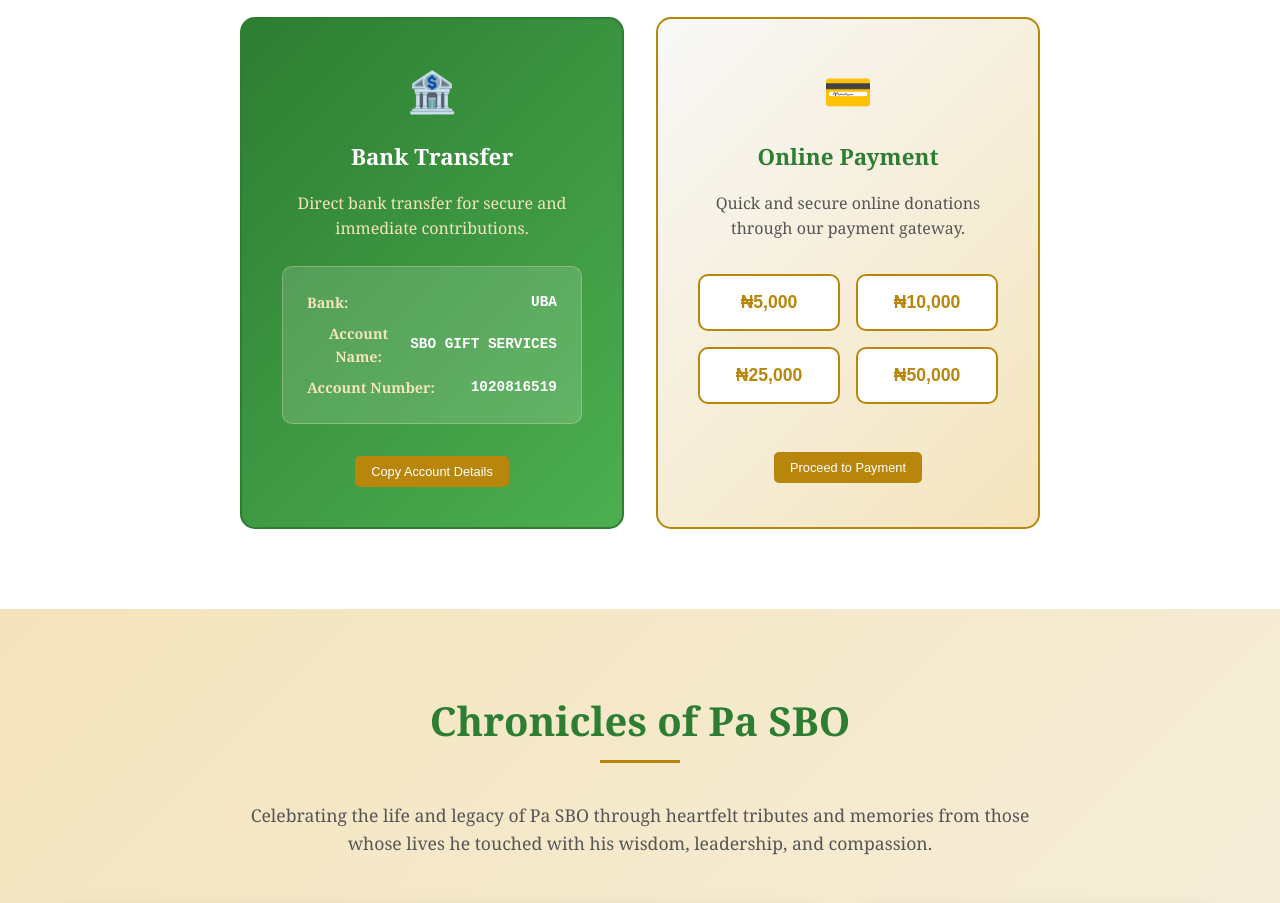
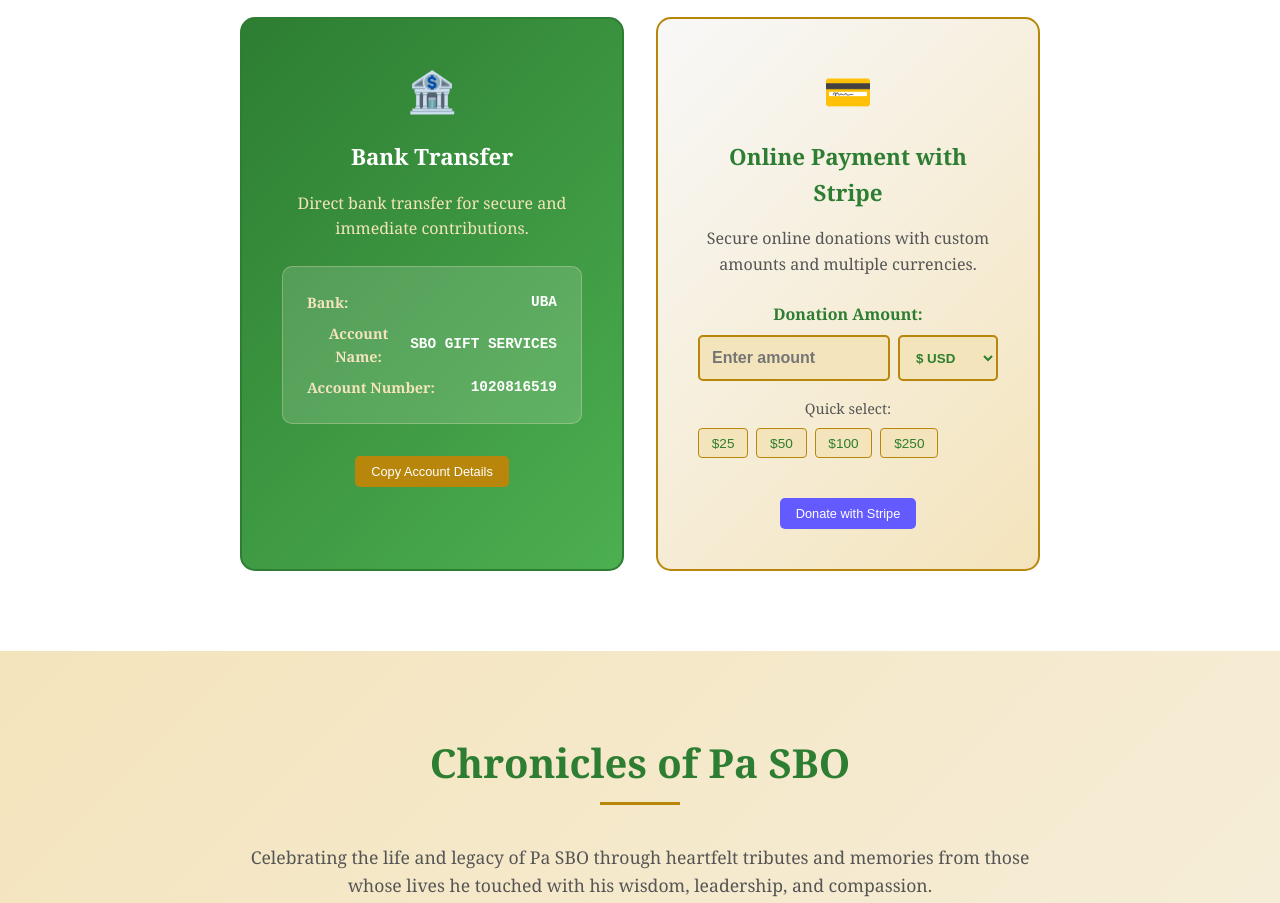
Before and after one commit to ayofemiade/SBO-Foundation, a plain HTML site: page donate.html in a window 1280 px wide. Shown: the part 1420-2323 px from the top of the page. Drawn offline with Linux system fonts and the light colour scheme.

Commit message:
online payment

```diff
--- a/donate.html
+++ b/donate.html
@@ -97,17 +97,35 @@
 
                     <div class="donation-card">
                         <div class="donation-icon">💳</div>
-                        <h3>Online Payment</h3>
-                        <p>Quick and secure online donations through our payment gateway.</p>
+                        <h3>Online Payment with Stripe</h3>
+                        <p>Secure online donations with custom amounts and multiple currencies.</p>
 
-                        <div class="quick-amounts">
-                            <button class="amount-btn" onclick="selectAmount(this, 5000)">₦5,000</button>
-                            <button class="amount-btn" onclick="selectAmount(this, 10000)">₦10,000</button>
-                            <button class="amount-btn" onclick="selectAmount(this, 25000)">₦25,000</button>
-                            <button class="amount-btn" onclick="selectAmount(this, 50000)">₦50,000</button>
+                        <div class="custom-donation-form">
+                            <div class="amount-input-group">
+                                <label for="donation-amount">Donation Amount:</label>
+                                <div class="input-wrapper">
+                                    <input type="number" id="donation-amount" class="amount-input" placeholder="Enter amount" min="1" step="0.01">
+                                    <select id="currency-selector" class="currency-select">
+                        <option value="NGN">₦ NGN</option>
+                        <option value="USD" selected>$ USD</option>
+                        <option value="EUR">€ EUR</option>
+                        <option value="GBP">£ GBP</option>
+                    </select>
+                                </div>
+                            </div>
+
+                            <div class="suggested-amounts">
+                        <span class="suggestion-label">Quick select:</span>
+                        <div class="quick-select-buttons">
+                             <button type="button" class="quick-select-btn" onclick="setQuickAmount(25)">$25</button>
+                             <button type="button" class="quick-select-btn" onclick="setQuickAmount(50)">$50</button>
+                             <button type="button" class="quick-select-btn" onclick="setQuickAmount(100)">$100</button>
+                             <button type="button" class="quick-select-btn" onclick="setQuickAmount(250)">$250</button>
+                         </div>
+                    </div>
                         </div>
 
-                        <button class="copy-btn" onclick="showPaymentForm()">Proceed to Payment</button>
+                        <button class="copy-btn stripe-payment-btn" onclick="processStripePayment()">Donate with Stripe</button>
                     </div>
                 </div>
             </div>
--- a/scripts/donate.js
+++ b/scripts/donate.js
@@ -106,21 +106,54 @@ function copyAccountDetails(element) {
     });
 }
 
-// Quick amount selection
-function selectAmount(button, amount) {
-    // Remove active class from all buttons
-    document.querySelectorAll('.amount-btn').forEach(btn => {
-        btn.classList.remove('active');
-    });
+// New function for quick amount selection
+function setQuickAmount(amount) {
+    const amountInput = document.getElementById('donation-amount');
+    const currencySelect = document.getElementById('currency-selector');
 
-    // Add active class to clicked button
-    button.classList.add('active');
+    if (amountInput) {
+        amountInput.value = amount;
+        // Set currency to USD for quick amounts
+        currencySelect.value = 'USD';
+    }
+}
 
-    // Store selected amount (you can use this for payment processing)
-    window.selectedAmount = amount;
+// Function to process Stripe payment
+function processStripePayment() {
+    const amountInput = document.getElementById('donation-amount');
+    const currencySelect = document.getElementById('currency-selector');
 
-    // Show payment form or next step
-    showPaymentForm(amount);
+    if (!amountInput || !currencySelect) {
+        alert('Payment form not found. Please refresh the page and try again.');
+        return;
+    }
+
+    const amount = parseFloat(amountInput.value);
+    const currency = currencySelect.value;
+
+    if (!amount || amount <= 0) {
+        alert('Please enter a valid donation amount.');
+        amountInput.focus();
+        return;
+    }
+
+    // Here you would integrate with Stripe
+    // For now, show a placeholder message
+    alert(`Ready to process ${getCurrencySymbol(currency)}${amount.toFixed(2)} ${currency} donation via Stripe.\n\nStripe integration link will be added here.`);
+
+    // You can replace this with actual Stripe integration:
+    // window.location.href = 'your-stripe-payment-link';
+}
+
+// Helper function to get currency symbol
+function getCurrencySymbol(currency) {
+    const symbols = {
+        'NGN': '₦',
+        'USD': '$',
+        'EUR': '€',
+        'GBP': '£'
+    };
+    return symbols[currency] || currency;
 }
 
 // Show payment form
--- a/styles/donate.css
+++ b/styles/donate.css
@@ -365,31 +365,108 @@ body {
     transform: scale(0.95);
 }
 
-/* Quick Amount Buttons */
-.quick-amounts {
-    display: grid;
-    grid-template-columns: repeat(auto-fit, minmax(100px, 1fr));
-    gap: 1rem;
-    margin: 2rem 0;
+/* Custom Donation Form */
+.custom-donation-form {
+    margin: 1rem 0;
 }
 
-.amount-btn {
-    background: white;
+.amount-input-group {
+    margin-bottom: 1rem;
+}
+
+.amount-input-group label {
+    display: block;
+    margin-bottom: 0.5rem;
+    font-weight: 600;
+    color: #2D7D32;
+}
+
+.input-wrapper {
+    display: flex;
+    gap: 0.5rem;
+    width: 100%;
+    box-sizing: border-box;
+}
+
+.amount-input {
+    flex: 2;
+    padding: 0.75rem;
     border: 2px solid #B8860B;
-    color: #B8860B;
-    padding: 1rem;
-    border-radius: 10px;
-    font-size: 1.1rem;
-    font-weight: 600;
+    border-radius: 5px;
+    font-size: 1rem;
+    background: #F4E4BC;
+    color: #2D7D32;
+    font-weight: bold;
+    min-width: 0;
+    box-sizing: border-box;
+}
+
+.amount-input:focus {
+    outline: none;
+    border-color: #2D7D32;
+    box-shadow: 0 0 5px rgba(45, 125, 50, 0.3);
+}
+
+.currency-select {
+    flex: 0 0 auto;
+    padding: 0.75rem;
+    border: 2px solid #B8860B;
+    border-radius: 5px;
+    background: #F4E4BC;
+    color: #2D7D32;
+    font-weight: bold;
     cursor: pointer;
+    width: 100px;
+    box-sizing: border-box;
+}
+
+.currency-select:focus {
+    outline: none;
+    border-color: #2D7D32;
+}
+
+.suggested-amounts {
+    margin-top: 1rem;
+}
+
+.suggestion-label {
+    display: block;
+    font-size: 0.9rem;
+    color: #555;
+    margin-bottom: 0.5rem;
+}
+
+.quick-select-buttons {
+    display: flex;
+    flex-wrap: wrap;
+    gap: 0.5rem;
+}
+
+.quick-select-btn {
+    background: #F4E4BC;
+    color: #2D7D32;
+    border: 1px solid #B8860B;
+    padding: 0.4rem 0.8rem;
+    border-radius: 4px;
+    cursor: pointer;
+    font-size: 0.85rem;
+    font-weight: 500;
     transition: all 0.3s ease;
 }
 
-.amount-btn:hover,
-.amount-btn.active {
+.quick-select-btn:hover {
     background: #B8860B;
     color: white;
-    transform: translateY(-2px);
+    transform: translateY(-1px);
+}
+
+.stripe-payment-btn {
+    background: #635BFF;
+    margin-top: 1.5rem;
+}
+
+.stripe-payment-btn:hover {
+    background: #5A52E8;
 }
 
 /* Statistics Section */
@@ -651,6 +728,30 @@ body {
         grid-template-columns: 1fr;
     }
 
+    .donation-card {
+        padding: 1.5rem;
+    }
+
+    .input-wrapper {
+        flex-direction: column;
+        gap: 0.75rem;
+    }
+
+    .currency-select {
+        min-width: auto;
+    }
+
+    .suggested-amounts {
+        flex-direction: column;
+        align-items: flex-start;
+        gap: 0.75rem;
+    }
+
+    .quick-select-btn {
+        padding: 0.6rem;
+        font-size: 0.9rem;
+    }
+
     .quick-amounts {
         grid-template-columns: repeat(3, 1fr);
     }
```
